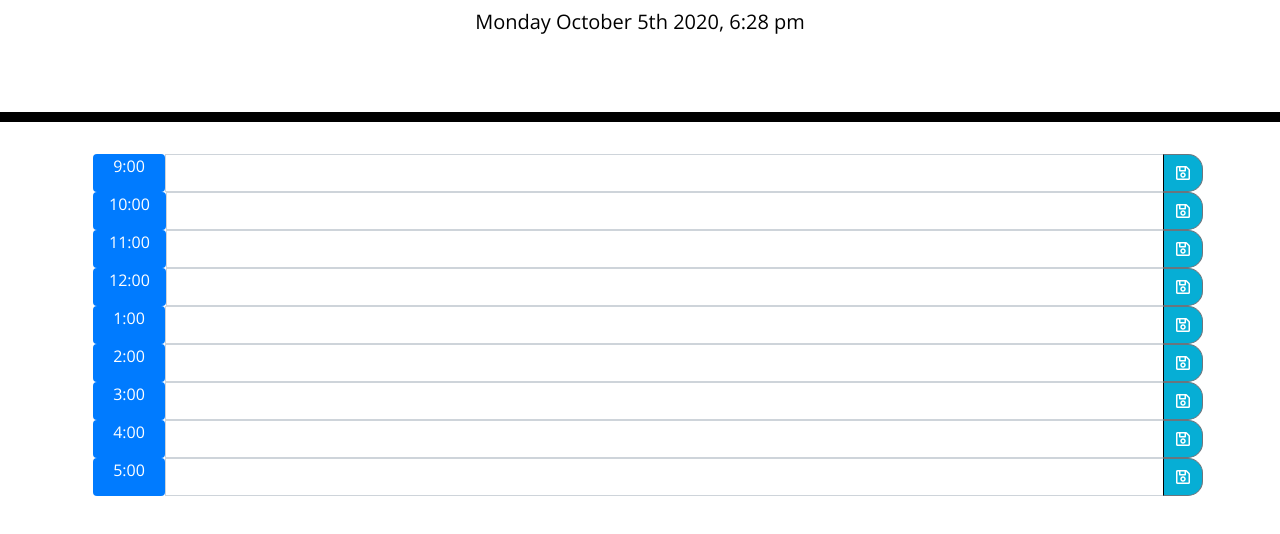
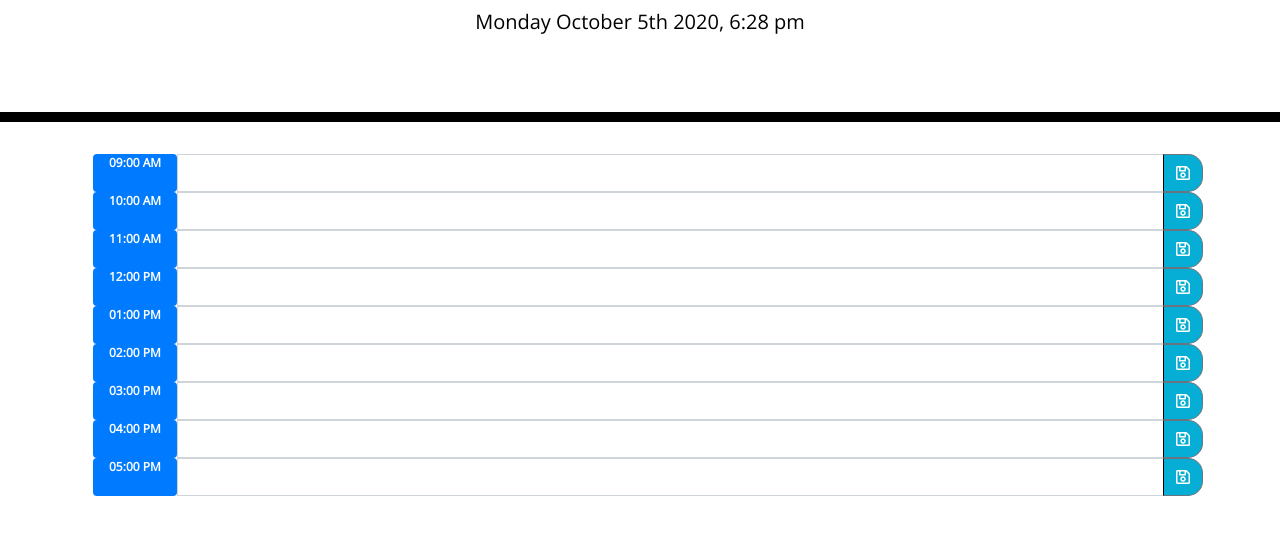
Before and after one commit to CrawG/BC-week5-HW, a plain HTML site: page index.html in a window 1280 px wide. Shown: the part 182-716 px from the top of the page. Drawn offline with nearby package versions, Linux system fonts and the light colour scheme.

Commit message:
updated JS file with time blocks

```diff
--- a/index.html
+++ b/index.html
@@ -36,72 +36,72 @@
       <!-- Timeblocks go here -->
 
       <div class="input-group mr-5 ml-2">
-        <span class="badge badge-primary pr-3 pl-3"><h6>&nbsp;9:00&nbsp;</h6></span>
-        <input type="text" class="form-control" id="nine" aria-label="Text input">
+        <span id="time9" class="badge badge-primary pr-3 pl-3"></span>
+        <input id="input9" type="text" class="form-control" aria-label="Text input">
         <div class="input-group-append">
           <button type="button" class="btn btn-outline-secondary saveBtn"><i class="far fa-save"></i></button>
         </div>
       </div>
 
       <div class="input-group mr-5 ml-2">
-          <span class="badge badge-primary pr-3 pl-3"><h6>10:00</h6></span>
-          <input type="text" class="form-control" id="ten" aria-label="Text input">
+          <span id="time10" class="badge badge-primary pr-3 pl-3"></span>
+          <input id="input10" type="text" class="form-control" aria-label="Text input">
           <div class="input-group-append">
             <button type="button" class="btn btn-outline-secondary saveBtn"><i class="far fa-save"></i></button>
           </div>
         </div>
 
         <div class="input-group mr-5 ml-2">
-          <span class="badge badge-primary pr-3 pl-3"><h6>11:00</h6></span>
-          <input type="text" class="form-control" id="eleven" aria-label="Text input">
+          <span id="time11" class="badge badge-primary pr-3 pl-3"></span>
+          <input id="input11" type="text" class="form-control" aria-label="Text input">
           <div class="input-group-append">
             <button type="button" class="btn btn-outline-secondary saveBtn"><i class="far fa-save"></i></button>
           </div>
         </div>
 
         <div class="input-group mr-5 ml-2">
-          <span class="badge badge-primary pr-3 pl-3"><h6>12:00</h6></span>
-          <input type="text" class="form-control" id="twelve" aria-label="Text input">
+          <span id="time12" class="badge badge-primary pr-3 pl-3"></span>
+          <input id="input12" type="text" class="form-control" aria-label="Text input">
           <div class="input-group-append">
             <button type="button" class="btn btn-outline-secondary saveBtn"><i class="far fa-save"></i></button>
           </div>
         </div>
 
         <div class="input-group mr-5 ml-2">
-          <span class="badge badge-primary pr-3 pl-3"><h6>&nbsp;1:00&nbsp;</h6></span>
-          <input type="text" class="form-control" id="one" aria-label="Text input">
+          <span id="time1" class="badge badge-primary pr-3 pl-3"></span>
+          <input id="input1" type="text" class="form-control" aria-label="Text input">
           <div class="input-group-append">
             <button type="button" class="btn btn-outline-secondary saveBtn"><i class="far fa-save"></i></button>
           </div>
         </div>
 
         <div class="input-group mr-5 ml-2">
-            <span class="badge badge-primary pr-3 pl-3"><h6>&nbsp;2:00&nbsp;</h6></span>
-            <input type="text" class="form-control" id="two" aria-label="Text input">
+            <span id="time2" class="badge badge-primary pr-3 pl-3 time4"></span>
+            <input id="input2" type="text" class="form-control" aria-label="Text input">
             <div class="input-group-append">
               <button type="button" class="btn btn-outline-secondary saveBtn"><i class="far fa-save"></i></button>
             </div>
           </div>
 
           <div class="input-group mr-5 ml-2">
-            <span class="badge badge-primary pr-3 pl-3"><h6>&nbsp;3:00&nbsp;</h6></span>
-            <input type="text" class="form-control" id="three" aria-label="Text input">
+            <span id="time3" class="badge badge-primary pr-3 pl-3 time3"></span>
+            <input id="input3" type="text" class="form-control" id="three" aria-label="Text input">
             <div class="input-group-append">
               <button type="button" class="btn btn-outline-secondary saveBtn"><i class="far fa-save"></i></button>
             </div>
           </div>
 
           <div class="input-group mr-5 ml-2">
-            <span class="badge badge-primary pr-3 pl-3"><h6>&nbsp;4:00&nbsp;</h6></span>
-            <input type="text" class="form-control" id="four" aria-label="Text input">
+            <span id="time4" class="badge badge-primary pr-3 pl-3 time4"></span>
+            <input id="input4" type="text" class="form-control" id="four" aria-label="Text input">
             <div class="input-group-append">
               <button type="button" class="btn btn-outline-secondary saveBtn"><i class="far fa-save"></i></button>
             </div>
           </div>
 
           <div class="input-group mr-5 ml-2">
-            <span class="badge badge-primary pr-3 pl-3"><h6>&nbsp;5:00&nbsp;</h6></span>
-            <input type="text" class="form-control" id="five" aria-label="Text input">
+            <span id="time5" class="badge badge-primary pr-3 pl-3 time5"></span>
+            <input id="input5" type="text" class="form-control" id="five" aria-label="Text input">
             <div class="input-group-append">
               <button type="button" class="btn btn-outline-secondary saveBtn"><i class="far fa-save"></i></button>
             </div>
--- a/script.js
+++ b/script.js
@@ -2,3 +2,46 @@
 // display current day and time from moment.js
 moment(Date);
 $("#currentDay").text(moment().format('dddd MMMM Do YYYY, h:mm a'));
+
+
+// setting times for comparison based on moment time
+var nowTime = moment();
+nowtTime = nowTime.startOf("hour");
+var beforeTime = moment().startOf('day').add(9, "hours");
+
+// Hour blocks
+var nineHr = beforeTime.add(0, "h");
+nineHr = nineHr.format('hh:mm A');
+$("#time9").text(nineHr);
+
+var tenHr = beforeTime.add(1, "h");
+tenHr = tenHr.format('hh:mm A');
+$("#time10").text(tenHr);
+
+var elevenHr = beforeTime.add(1, "h");
+elevenHr = elevenHr.format('hh:mm A');
+$("#time11").text(elevenHr);
+
+var twelveHr = beforeTime.add(1, "h");
+twelveHr = twelveHr.format('hh:mm A');
+$("#time12").text(twelveHr);
+
+var oneHr = beforeTime.add(1, "h");
+oneHr = oneHr.format('hh:mm A');
+$("#time1").text(oneHr);
+
+var twoHr = beforeTime.add(1, "h");
+twoHr = twoHr.format('hh:mm A');
+$("#time2").text(twoHr);
+
+var threeHr = beforeTime.add(1, "h");
+threeHr = threeHr.format('hh:mm A');
+$("#time3").text(threeHr);
+
+var fourHr = beforeTime.add(1, "h");
+fourHr = fourHr.format('hh:mm A');
+$("#time4").text(fourHr);
+
+var fiveHr = beforeTime.add(1, "h");
+fiveHr = fiveHr.format('hh:mm A');
+$("#time5").text(fiveHr);
```
